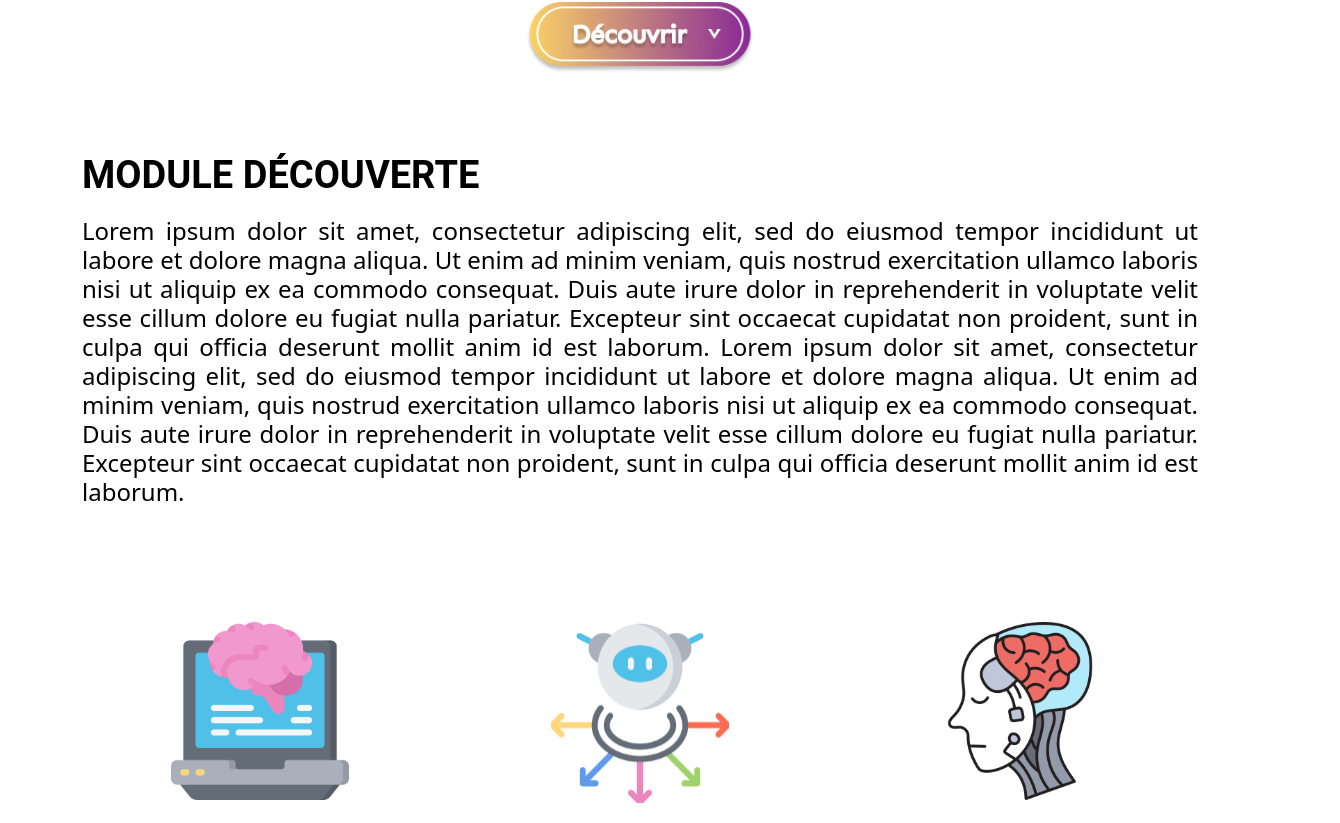
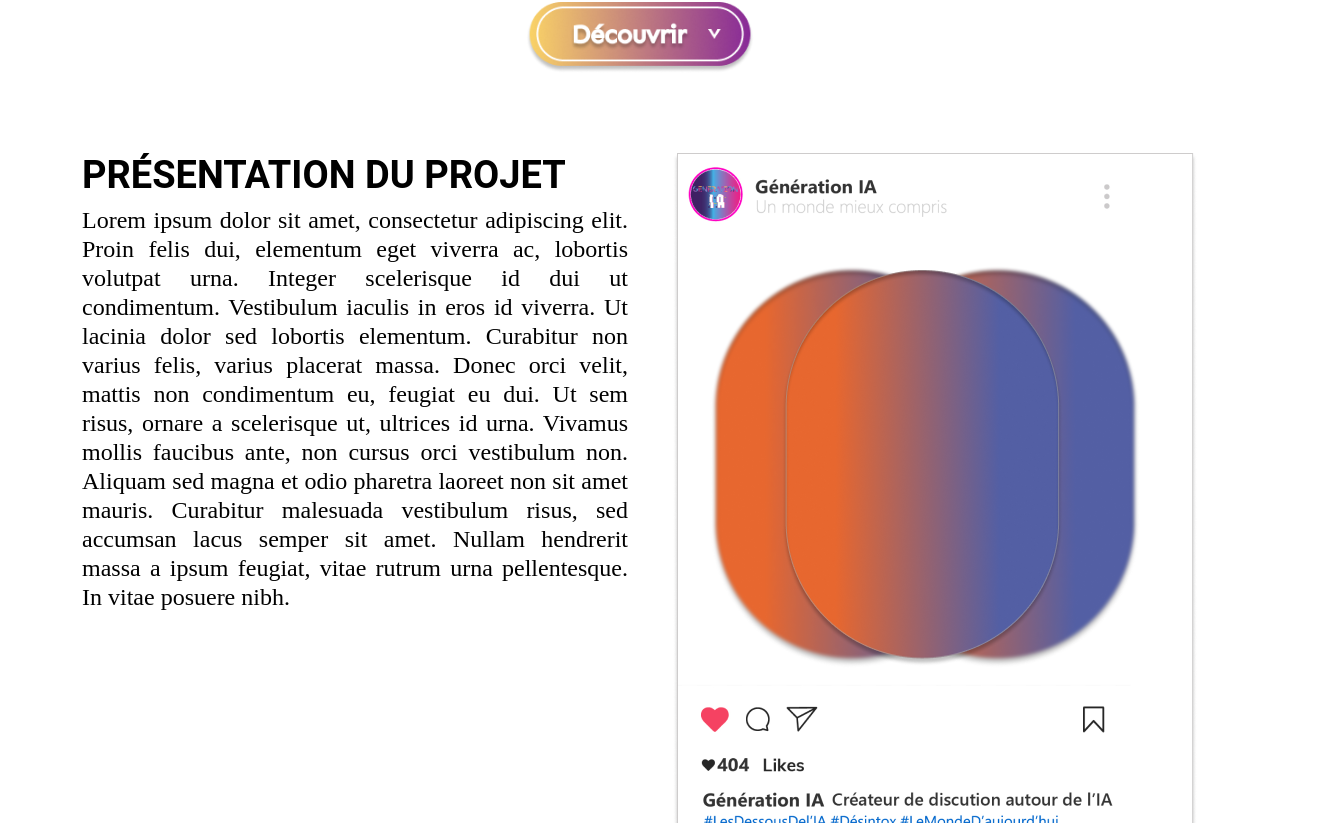
Before and after one commit to Generation-IA/Vulgarization-kit, a React (Create React App) app in the folder kit/: page / in a window 1280 px wide. Shown: the part 637-1460 px from the top of the page, 1340 px wide, since content can reach past the window. Built offline with nearby package versions, Linux system fonts and the light colour scheme; what webfontloader would draw is missing.

Commit message:
Start of the presentation page

```diff
--- a/kit/package.json
+++ b/kit/package.json
@@ -7,6 +7,8 @@
     "@testing-library/react": "^12.1.4",
     "@testing-library/user-event": "^13.5.0",
     "bootstrap": "^5.1.3",
+    "ml5": "^0.12.0",
+    "p5": "^1.4.1",
     "react": "^17.0.2",
     "react-bootstrap": "^2.2.1",
     "react-dom": "^17.0.2",
--- a/kit/src/App.js
+++ b/kit/src/App.js
@@ -5,6 +5,7 @@ import SketchPose from "./cv/pose_detect.js";
 import SketchFace from "./cv/face_detect.js";
 import SketchHand from "./cv/hand_detect.js";
 import First from "./First.js";
+import Presentation from "./Presentation.js";
 import Decouverte from "./Decouverte.js";
 import At1 from "./At1.js";
 import "bootstrap/dist/css/bootstrap.css";
@@ -76,6 +77,7 @@ class App extends React.Component {
     return (
       <div class="center">
         <First/>
+        <Presentation/>
         <Decouverte/>
         <At1/>
       </div>
--- a/kit/src/Decouverte.js
+++ b/kit/src/Decouverte.js
@@ -17,7 +17,7 @@ class Decouverte extends React.Component {
 
     render() {
         return (
-            <Container className='align-items-center'>
+            <Container>
                 <Row>
                     <h2 class='title'>Module découverte</h2>
                 </Row>
@@ -51,11 +51,6 @@ class Decouverte extends React.Component {
                         <br></br>Atelier 4:<br></br> {this.text}
                 </p>
                 </Row>
-                {/* <Row>
-                    <Button variant="primary" onClick={this.start}>
-                        Commencer
-                    </Button>
-                </Row> */}
             </Container>
         )
 
--- /dev/null
+++ b/kit/src/Presentation.js
@@ -0,0 +1,40 @@
+import React from 'react';
+import './css/Presentation.css';
+import insta from './img/insta-1.png';
+import { Container, Col, Row, Button } from "react-bootstrap";
+
+class Presentation extends React.Component {
+    constructor(props) {
+        super(props)
+    }
+
+    text = () => {
+        return (
+            <p className='textpres'>
+                Lorem ipsum dolor sit amet, consectetur adipiscing elit. Proin felis dui, elementum eget viverra ac, lobortis volutpat urna. Integer scelerisque id dui ut condimentum. Vestibulum iaculis in eros id viverra. Ut lacinia dolor sed lobortis elementum. Curabitur non varius felis, varius placerat massa. Donec orci velit, mattis non condimentum eu, feugiat eu dui. Ut sem risus, ornare a scelerisque ut, ultrices id urna. Vivamus mollis faucibus ante, non cursus orci vestibulum non. Aliquam sed magna et odio pharetra laoreet non sit amet mauris. Curabitur malesuada vestibulum risus, sed accumsan lacus semper sit amet. Nullam hendrerit massa a ipsum feugiat, vitae rutrum urna pellentesque. In vitae posuere nibh.
+            </p>
+        )
+    }
+
+    render() {
+            return (
+                <Container>
+                    <Row>
+                    <Col sm={6}>
+                        <Row>
+                            <h1 className='titlepres'>Présentation du projet</h1>
+                        </Row>
+                        <Row>
+                            {this.text()}
+                        </Row>
+                    </Col>
+                    <Col>
+                        <img src={insta} alt="insta" className='insta'></img>
+                    </Col>
+                    </Row>
+                </Container>
+            )
+        }
+    }
+
+export default Presentation;
--- /dev/null
+++ b/kit/src/css/Presentation.css
@@ -0,0 +1,26 @@
+.titlepres{
+    font-family: 'Roboto';
+    font-style: normal;
+    font-weight: 700;
+    font-size: 38px;
+    line-height: 45px;
+    text-transform: uppercase;
+
+    color: #000000;
+}
+
+.textpres{
+    font-family: 'Sen';
+    font-style: normal;
+    font-weight: 400;
+    font-size: 24px;
+    line-height: 29px;
+    text-align: justify;
+
+    color: #000000;
+}
+
+.insta{
+    /*send image to right*/
+    float: right;
+}
```
Also changed, not shown: kit/src/img/insta-1.png (added), 1 other file (tests, documents, lock files or other folders).
